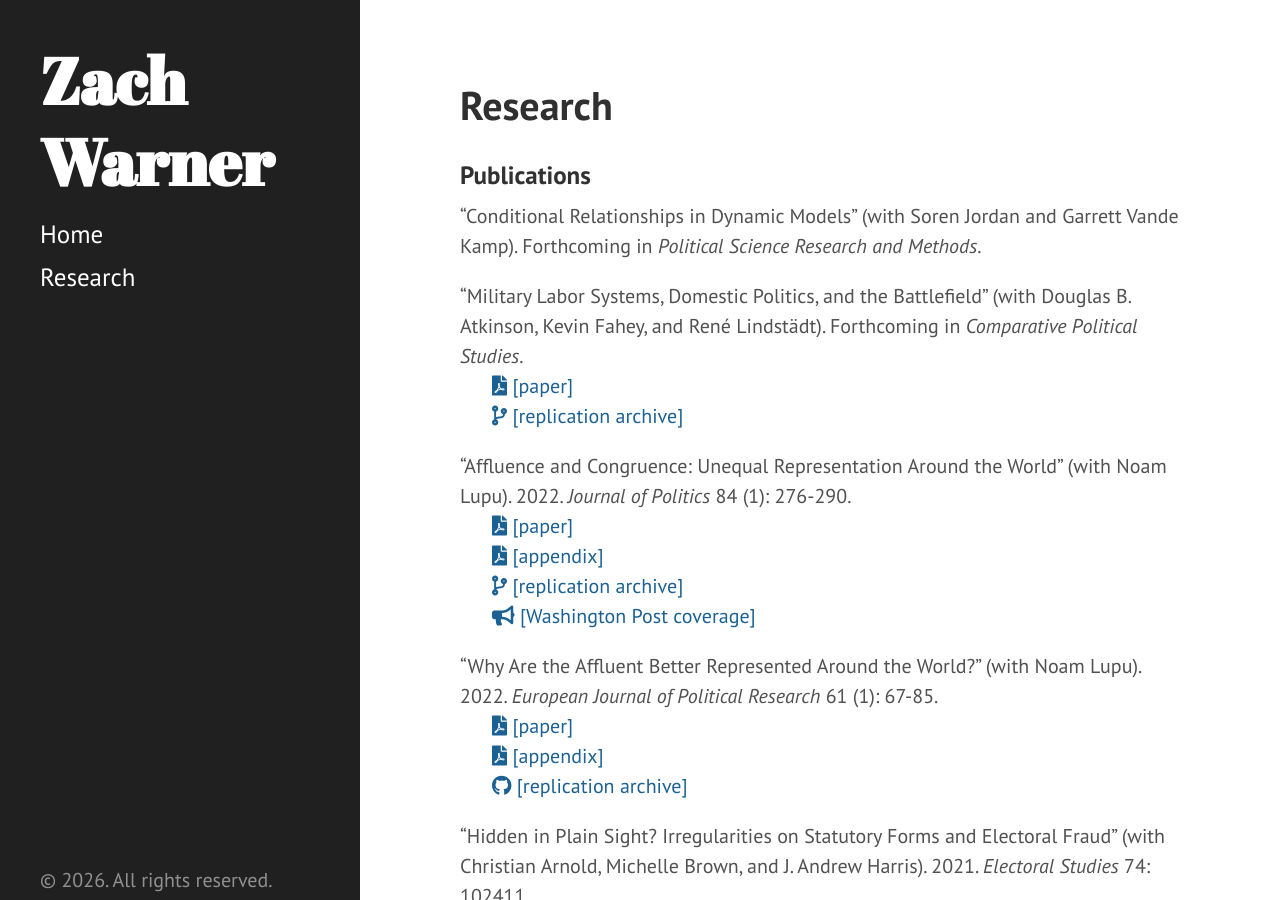
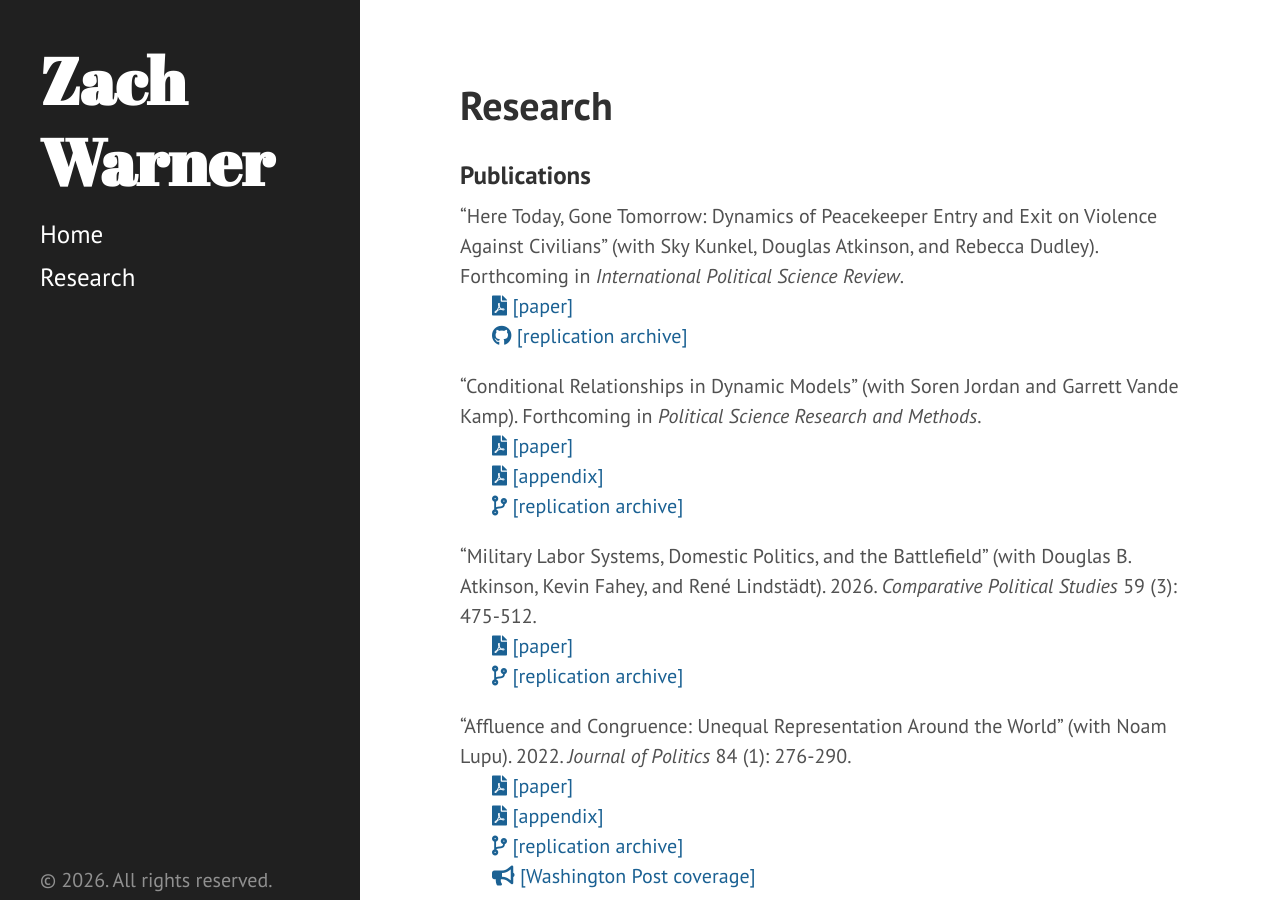
Before and after one commit to zachwarner/zachwarner.github.io, a Jekyll site: the page built from research.md, in a window 1280 px wide and 900 px high. Built offline with Jekyll 4.4.1, drawn with Linux system fonts in a browser that asks for light colours.

Commit message:
IPSR updates

```diff
--- a/research.md
+++ b/research.md
@@ -6,9 +6,16 @@ permalink: /research
 
 ### Publications
 
+"Here Today, Gone Tomorrow: Dynamics of Peacekeeper Entry and Exit on Violence Against Civilians" (with Sky Kunkel, Douglas Atkinson, and Rebecca Dudley). Forthcoming in *International Political Science Review*.
+<br>&nbsp;&nbsp;&nbsp;&nbsp;&nbsp;&nbsp;<span style="padding-right:5%"><a href='{{ "/download/Kunkel-et-al.pdf" | relative_url }}'><i class='fas fa-file-pdf'></i> [paper]</a></span>
+<br>&nbsp;&nbsp;&nbsp;&nbsp;&nbsp;&nbsp;<span style="padding-right:5%"><a href="https://github.com/skytheacademic/when_peacekeepers_leave"><i class='fab fa-github'></i> [replication archive]</a></span>
+
 "Conditional Relationships in Dynamic Models" (with Soren Jordan and Garrett Vande Kamp). Forthcoming in *Political Science Research and Methods*.
+<br>&nbsp;&nbsp;&nbsp;&nbsp;&nbsp;&nbsp;<span style="padding-right:5%"><a href='{{ "/download/Warner-et-al-Conditional-Relationships.pdf" | relative_url }}'><i class='fas fa-file-pdf'></i> [paper]</a></span>
+<br>&nbsp;&nbsp;&nbsp;&nbsp;&nbsp;&nbsp;<span style="padding-right:5%"><a href='{{ "/download/Warner-et-al-Conditional-Relationships-Appendix.pdf" | relative_url }}'><i class='fas fa-file-pdf'></i> [appendix]</a></span>
+<br>&nbsp;&nbsp;&nbsp;&nbsp;&nbsp;&nbsp;<span style="padding-right:5%"><a href='https://dataverse.harvard.edu/citation?persistentId=doi:10.7910/DVN/28X6HU'><i class='fas fa-code-branch'></i> [replication archive]</a></span>
 
-"Military Labor Systems, Domestic Politics, and the Battlefield" (with Douglas B. Atkinson, Kevin Fahey, and René Lindstädt). Forthcoming in *Comparative Political Studies*.
+"Military Labor Systems, Domestic Politics, and the Battlefield" (with Douglas B. Atkinson, Kevin Fahey, and René Lindstädt).    2026. *Comparative Political Studies* 59 (3): 475-512.
 <br>&nbsp;&nbsp;&nbsp;&nbsp;&nbsp;&nbsp;<span style="padding-right:5%"><a href='{{ "/download/Lupu-Warner-Affluence.pdf" | relative_url }}'><i class='fas fa-file-pdf'></i> [paper]</a></span>
 <br>&nbsp;&nbsp;&nbsp;&nbsp;&nbsp;&nbsp;<span style="padding-right:5%"><a href='https://dataverse.harvard.edu/dataset.xhtml?persistentId=doi:10.7910/DVN/JSTTOJ'><i class='fas fa-code-branch'></i> [replication archive]</a></span>
 
```
Also changed, not shown: 6 other files.
